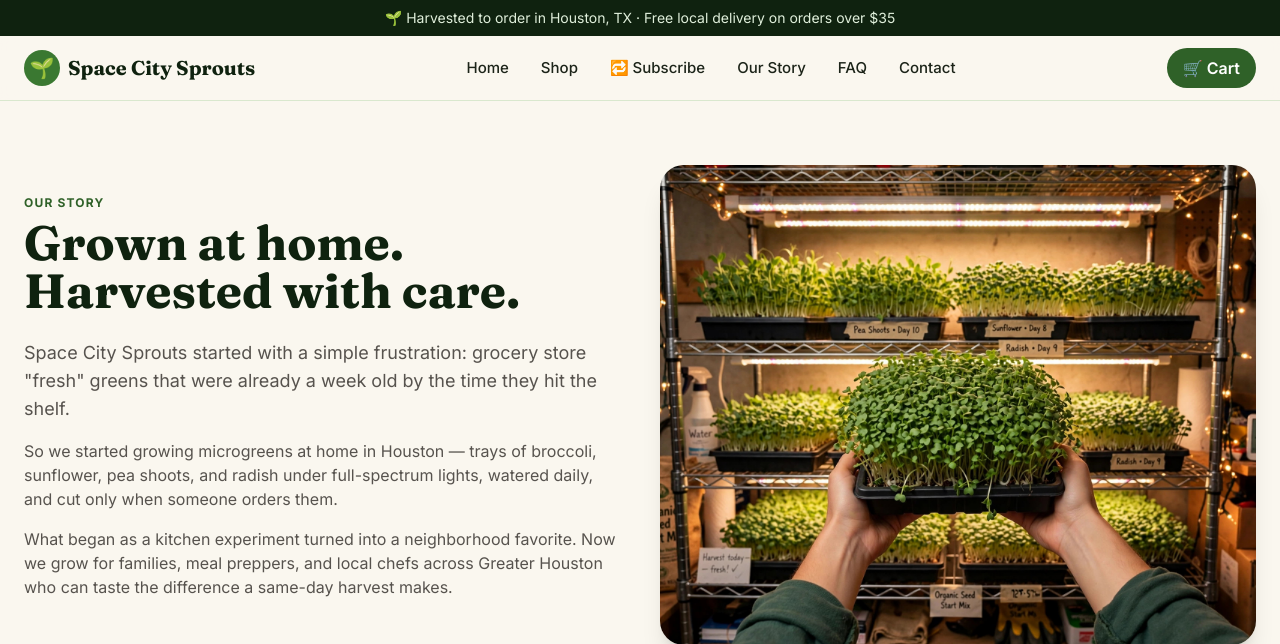
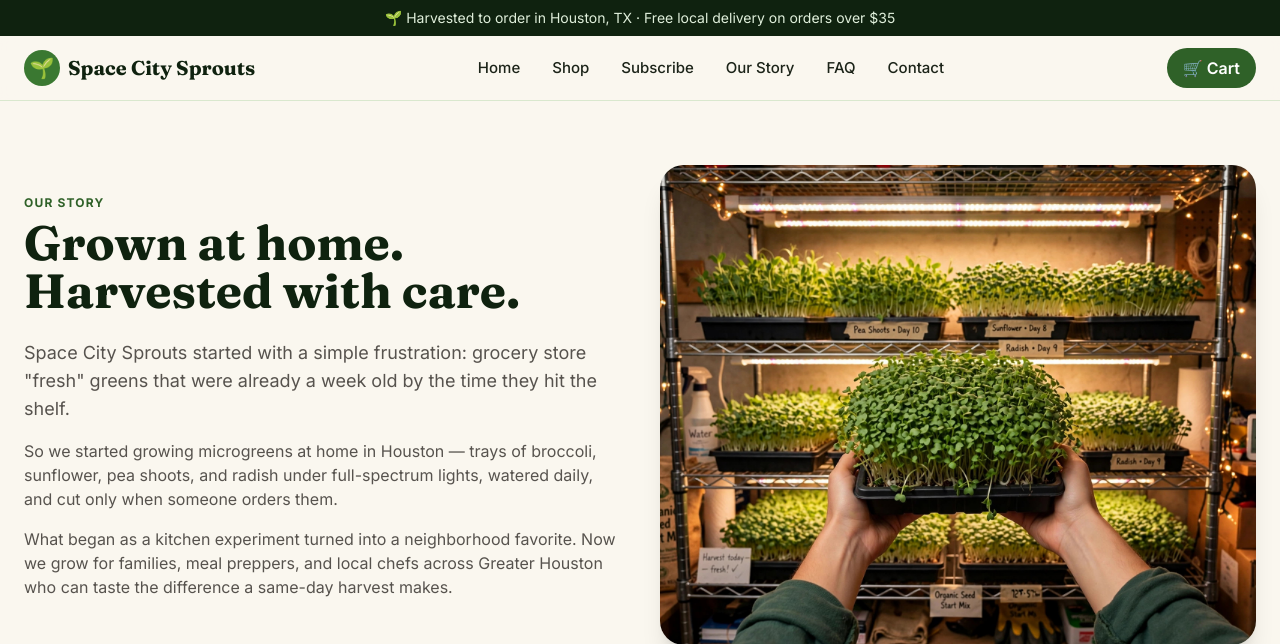
Before and after one commit to ghazanfarali23/bayou-city-greens, a Django app: page /about/ in a window 1280 px wide. Shown: the top 644 px of the page. Run offline with Django 5.2, Linux system fonts and the light colour scheme; some libraries are stand-ins or nearby versions.

Commit message:
Remove emoji from Subscribe nav link

```diff
--- a/templates/base.html
+++ b/templates/base.html
@@ -47,7 +47,7 @@
       <div class="hidden md:flex items-center gap-8 text-[15px] font-medium">
         <a href="{% url 'home' %}" class="hover:text-leaf-700">Home</a>
         <a href="{% url 'product_list' %}" class="hover:text-leaf-700">Shop</a>
-        <a href="{% url 'subscribe_weekly_box' %}" class="hover:text-leaf-700">🔁 Subscribe</a>
+        <a href="{% url 'subscribe_weekly_box' %}" class="hover:text-leaf-700">Subscribe</a>
         <a href="{% url 'about' %}" class="hover:text-leaf-700">Our Story</a>
         <a href="{% url 'faq' %}" class="hover:text-leaf-700">FAQ</a>
         <a href="{% url 'contact' %}" class="hover:text-leaf-700">Contact</a>
@@ -64,7 +64,7 @@
       <div class="max-w-7xl mx-auto px-4 py-2 flex gap-5 text-sm font-medium overflow-x-auto">
         <a href="{% url 'home' %}" class="hover:text-leaf-700 whitespace-nowrap">Home</a>
         <a href="{% url 'product_list' %}" class="hover:text-leaf-700 whitespace-nowrap">Shop</a>
-        <a href="{% url 'subscribe_weekly_box' %}" class="hover:text-leaf-700 whitespace-nowrap">🔁 Subscribe</a>
+        <a href="{% url 'subscribe_weekly_box' %}" class="hover:text-leaf-700 whitespace-nowrap">Subscribe</a>
         <a href="{% url 'about' %}" class="hover:text-leaf-700 whitespace-nowrap">Our Story</a>
         <a href="{% url 'faq' %}" class="hover:text-leaf-700 whitespace-nowrap">FAQ</a>
         <a href="{% url 'contact' %}" class="hover:text-leaf-700 whitespace-nowrap">Contact</a>
```
